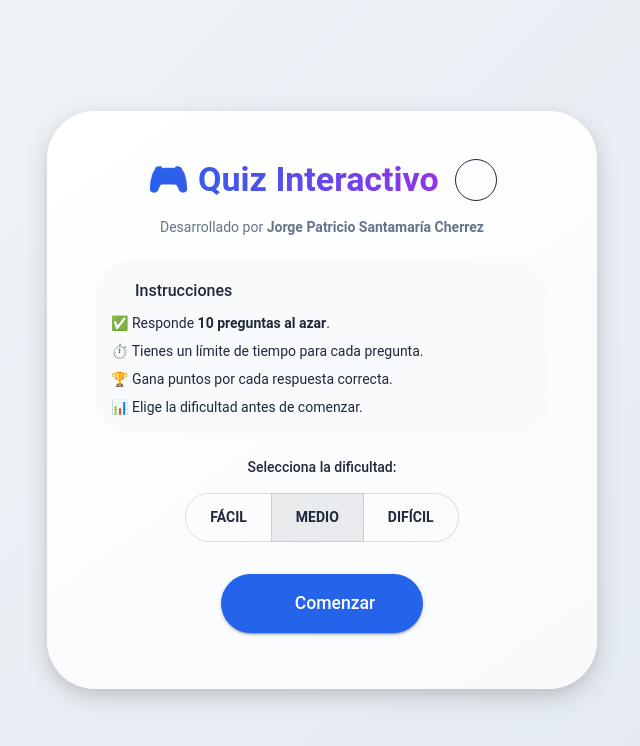
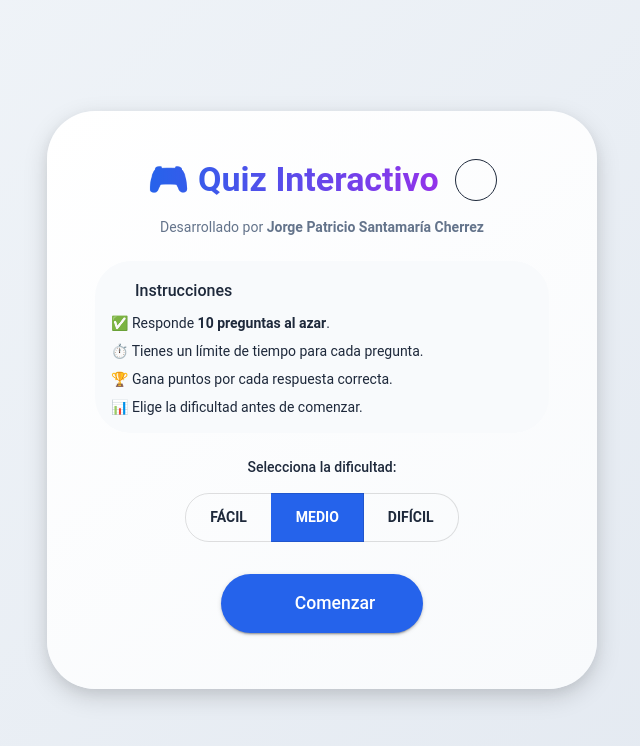
Before and after one commit to Patogol35/QuizEducativo, a React (Vite) app: page / in a window 1280 px wide. Shown: the top 746 px of the page, without its empty margins (318-958 px from the left). Built offline with nearby package versions, Linux system fonts and the light colour scheme; some icons are missing.

Commit message:
Update WelcomeScreen.jsx

```diff
--- a/src/components/WelcomeScreen.jsx
+++ b/src/components/WelcomeScreen.jsx
@@ -110,9 +110,9 @@ export default function WelcomeScreen({
             >
               {["easy", "medium", "hard"].map((level) => {
                 const colors = {
-                  easy: { main: "#16a34a", hover: "#15803d" }, // verde
+                  easy: { main: "#16a34a", hover: "#15803d" },   // verde
                   medium: { main: "#2563eb", hover: "#1d4ed8" }, // azul
-                  hard: { main: "#dc2626", hover: "#b91c1c" }, // rojo
+                  hard: { main: "#dc2626", hover: "#b91c1c" },   // rojo
                 };
                 const label = level === "easy" ? "Fácil" : level === "medium" ? "Medio" : "Difícil";
 
@@ -128,6 +128,14 @@ export default function WelcomeScreen({
                       fontWeight: 600,
                       color: difficulty === level ? "#fff" : "inherit",
                       backgroundColor: difficulty === level ? colors[level].main : "transparent",
+                      "&.Mui-selected": {
+                        backgroundColor: colors[level].main,
+                        color: "#fff",
+                      },
+                      "&.Mui-selected:hover": {
+                        backgroundColor: colors[level].hover,
+                        color: "#fff",
+                      },
                       "&:hover": {
                         backgroundColor: difficulty === level ? colors[level].hover : "rgba(37,99,235,0.1)",
                         color: difficulty === level ? "#fff" : "inherit",
```
